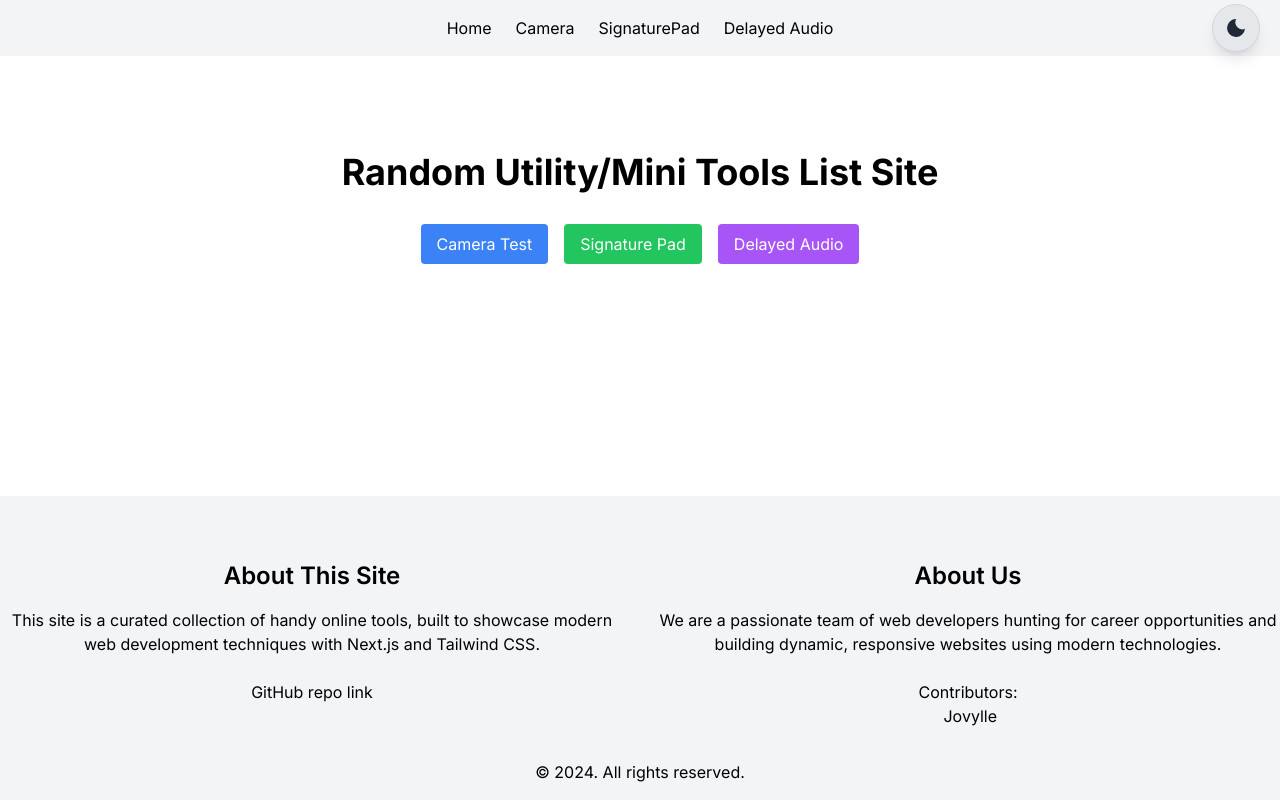
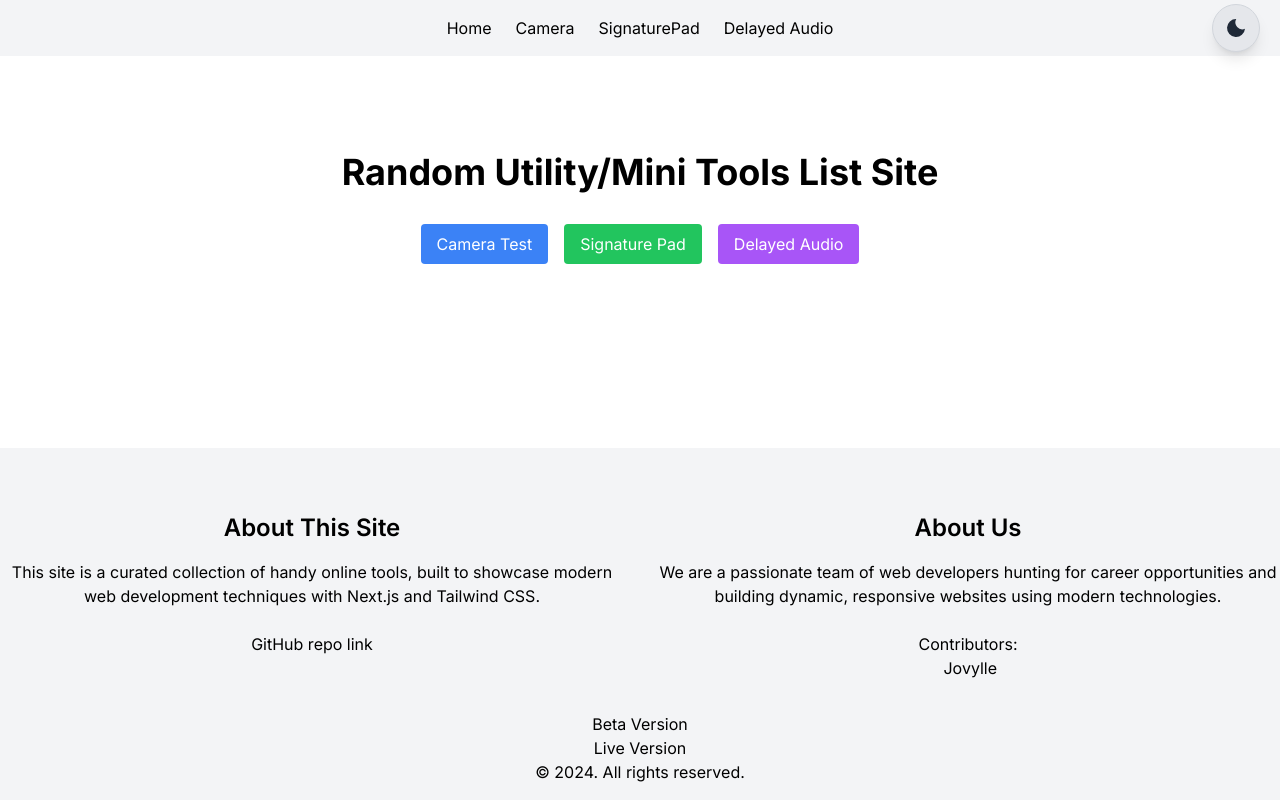
Before and after one commit to jovylle/wanabusful, a Next.js app: page / in a window 1280 px wide. Built offline with nearby package versions, Linux system fonts and the light colour scheme.

Commit message:
add live/beta site link

```diff
--- a/src/components/Footer.js
+++ b/src/components/Footer.js
@@ -1,4 +1,7 @@
 export default function Footer () {
+  const isBeta = typeof window !== "undefined" && window.location.hostname.includes("beta");
+  const isLive = typeof window !== "undefined" && window.location.hostname === "uft1.com";
+
   return (
     <footer className="dark:bg-gray-900 bg-gray-100 dark:text-white text-black py-4 text-center">
       <div className="container mx-auto">
@@ -26,16 +29,36 @@ export default function Footer () {
               We are a passionate team of web developers hunting for career opportunities and building dynamic, responsive websites using modern technologies.
             </p>
             <br />
+            <p>Contributors:</p>
             <p>
-              Contributors:
-            </p>
-            <p>
-              &nbsp;<a href="jovylle.com">Jovylle </a>
+              &nbsp;<a href="jovylle.com">Jovylle</a>
             </p>
           </div>
         </section>
       </div>
       <div className="container mx-auto mt-8">
+        {!isBeta && !isLive && (
+          <p>
+            <a
+              href="http://beta.uft1.com/"
+              target="_blank"
+              rel="noopener noreferrer"
+            >
+              Beta Version
+            </a>
+          </p>
+        )}
+        {!isBeta && !isLive && (
+          <p>
+            <a
+              href="http://uft1.com/"
+              target="_blank"
+              rel="noopener noreferrer"
+            >
+              Live Version
+            </a>
+          </p>
+        )}
         <p>&copy; {new Date().getFullYear()}. All rights reserved.</p>
       </div>
     </footer>
```
